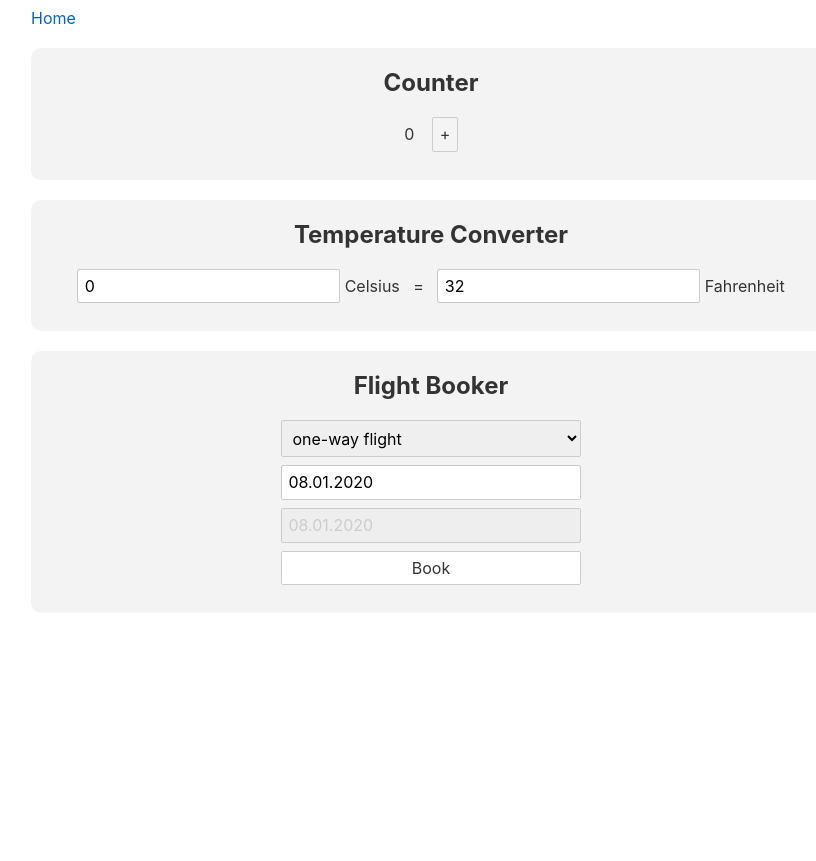
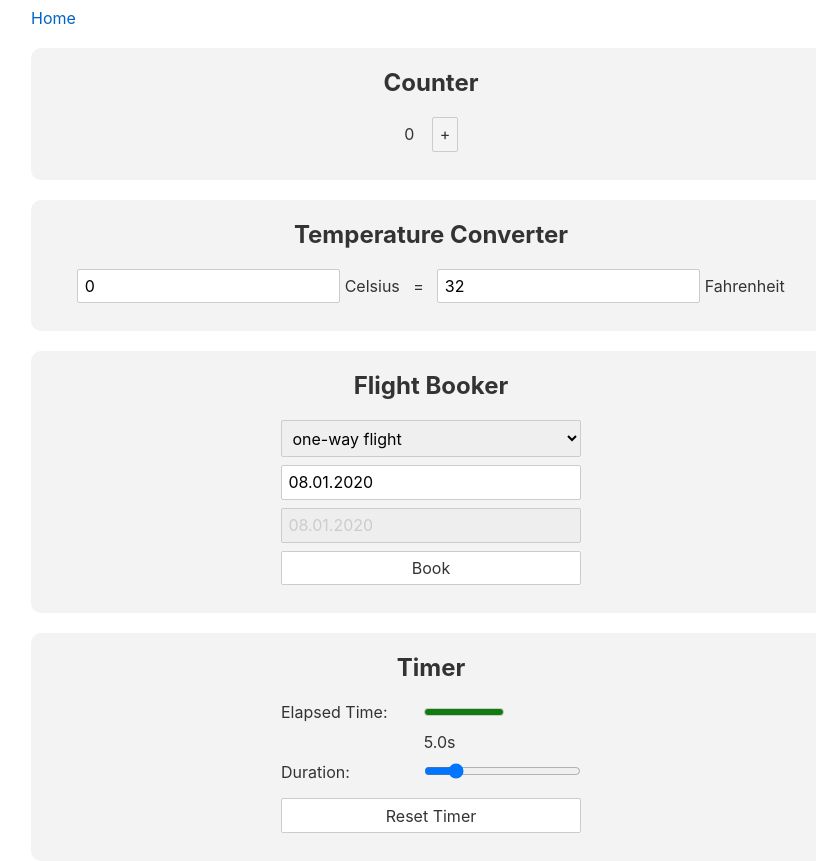
Before and after one commit to theSherwood/7_GUIs, a Svelte app in the folder svelte/: page / in a window 1280 px wide. Shown: the whole page, without its empty margins (209-1025 px from the left). Before the commit the page ends 800 px from the top, so only its background shows below. Built offline with nearby package versions, Linux system fonts and the light colour scheme.

Commit message:
Implement timer task and add .prettierrc.yaml.

```diff
--- a/svelte/public/global.css
+++ b/svelte/public/global.css
@@ -43,10 +43,6 @@ input:disabled {
 	color: #ccc;
 }
 
-input[type="range"] {
-	height: 0;
-}
-
 button {
 	color: #333;
 	background-color: #f4f4f4;
--- a/svelte/src/App.svelte
+++ b/svelte/src/App.svelte
@@ -2,6 +2,7 @@
 	import Counter from './tasks/counter.svelte'
 	import TempConverter from './tasks/tempConverter.svelte'
 	import FlightBooker from './tasks/flightBooker.svelte'
+	import Timer from './tasks/timer.svelte'
 </script>
 
 <main>
@@ -10,6 +11,7 @@
 	<Counter />
 	<TempConverter />
 	<FlightBooker />
+	<Timer />
 </main>
 
 <style>
--- a/svelte/src/tasks/tempConverter.svelte
+++ b/svelte/src/tasks/tempConverter.svelte
@@ -19,7 +19,7 @@
   updateF()
 </script>
 
-<Card title={'Temperature Converter'}>
+<Card title="Temperature Converter">
   <span><input bind:value={c} on:input={updateF}/> Celsius</span>
   &nbsp;&nbsp;=&nbsp;&nbsp;
   <span><input bind:value={f} on:input={updateC}/> Fahrenheit</span>
--- /dev/null
+++ b/svelte/src/tasks/timer.svelte
@@ -0,0 +1,64 @@
+<script>
+  import Card from "../components/card.svelte";
+
+  const MAX = 30000;
+
+  let duration = 5000;
+  let start;
+  $: end = start + duration;
+
+  let time;
+  let interval;
+  function createInterval() {
+    return setInterval(() => {
+      time = new Date().valueOf();
+    }, 10);
+  }
+  function startTimer() {
+    start = new Date().valueOf();
+    time = start;
+    interval = createInterval();
+  }
+
+  startTimer();
+</script>
+
+<Card title="Timer">
+  <div class="wrapper">
+    Elapsed Time:
+    <meter min={start - 1} max={end} value={time} />
+    <div class="duration">{(duration / 1000).toFixed(1)}s</div>
+    Duration:
+    <input type="range" min={0} max={MAX} bind:value={duration} />
+    <button on:click={startTimer}>Reset Timer</button>
+  </div>
+</Card>
+
+<style>
+  .wrapper {
+    max-width: 300px;
+    text-align: left;
+    margin: auto;
+    display: grid;
+    grid-template-columns: auto auto;
+    grid-template-rows: auto;
+    grid-gap: 10px 10px;
+    grid-auto-flow: row;
+  }
+
+  input, meter {
+    padding: 0;
+    justify-self: stretch;
+    align-self: center;
+  }
+
+  button {
+    grid-column: 1/3;
+    grid-row: auto;
+    background: white;
+  }
+
+  .duration {
+    grid-column: 2;
+  }
+</style>
```
Also changed, not shown: svelte/.prettierrc.yaml (added).
